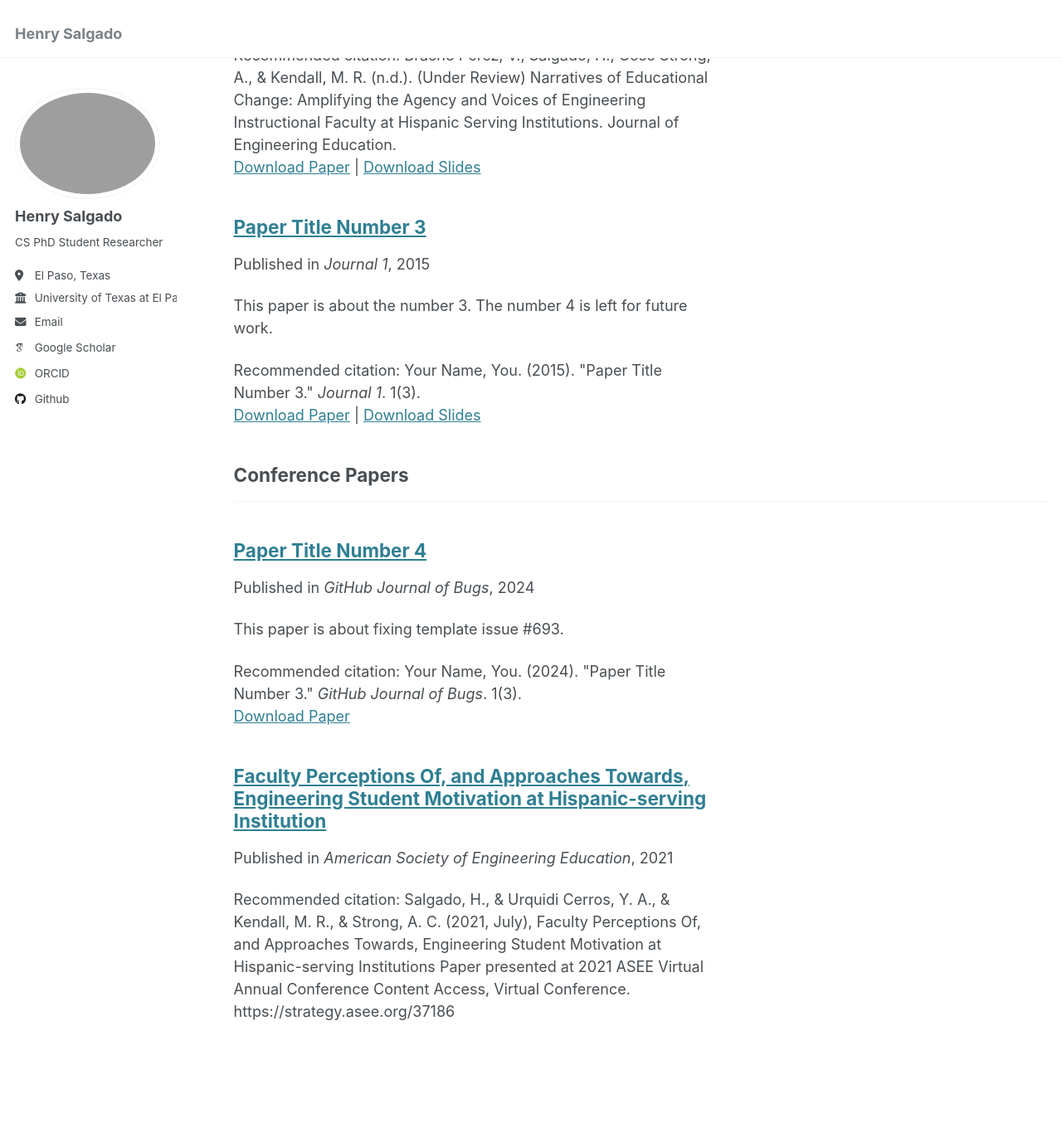
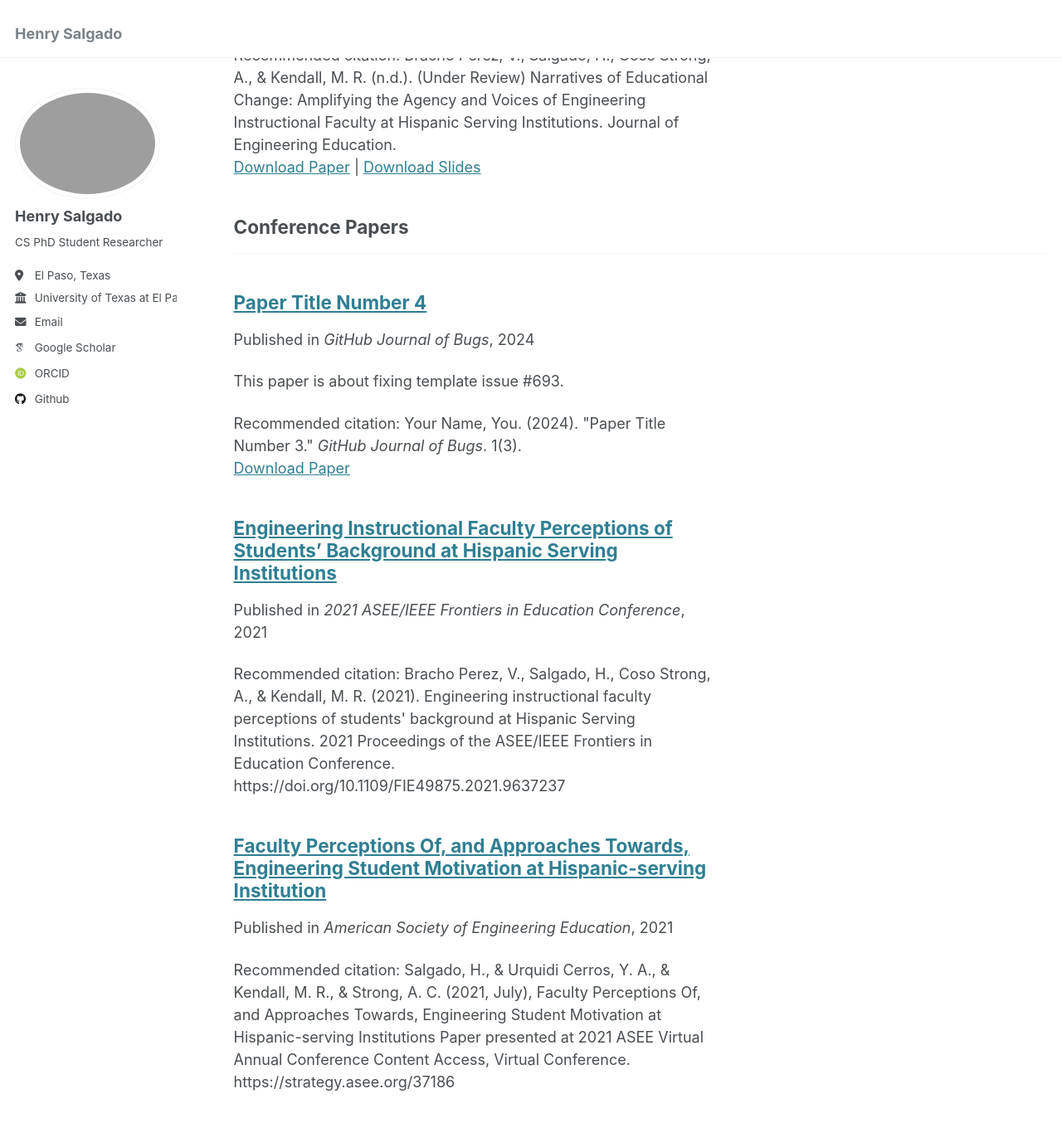
Before and after one commit to eigenhenry/eigenhenry.github.io, a Jekyll site: the page built from _pages/publications.html, in a window 1280 px wide and 1400 px high, scrolled down 485 px. Shown: the top 1354 px of the window at 83% size. Built offline with Jekyll 4.4.1, drawn with Linux system fonts in a browser that asks for light colours; some web fonts are replaced.

Commit message:
Update 2015-10-01-paper-title-number-3.md

```diff
--- a/_publications/2015-10-01-paper-title-number-3.md
+++ b/_publications/2015-10-01-paper-title-number-3.md
@@ -1,14 +1,9 @@
 ---
-title: "Paper Title Number 3"
+title: "Engineering Instructional Faculty Perceptions of Students' Background at Hispanic Serving Institutions"
 collection: publications
-category: manuscripts
-permalink: /publication/2015-10-01-paper-title-number-3
-excerpt: 'This paper is about the number 3. The number 4 is left for future work.'
-date: 2015-10-01
-venue: 'Journal 1'
-slidesurl: 'http://academicpages.github.io/files/slides3.pdf'
-paperurl: 'http://academicpages.github.io/files/paper3.pdf'
-citation: 'Your Name, You. (2015). &quot;Paper Title Number 3.&quot; <i>Journal 1</i>. 1(3).'
+category: conferences
+permalink: "https://doi.org/10.1109/FIE49875.2021.9637237"
+date: 2021-01-01
+venue: "2021 ASEE/IEEE Frontiers in Education Conference"
+citation: "Bracho Perez, V., Salgado, H., Coso Strong, A., & Kendall, M. R. (2021). Engineering instructional faculty perceptions of students' background at Hispanic Serving Institutions. 2021 Proceedings of the ASEE/IEEE Frontiers in Education Conference. https://doi.org/10.1109/FIE49875.2021.9637237"
 ---
-
-The contents above will be part of a list of publications, if the user clicks the link for the publication than the contents of section will be rendered as a full page, allowing you to provide more information about the paper for the reader. When publications are displayed as a single page, the contents of the above "citation" field will automatically be included below this section in a smaller font.
```
